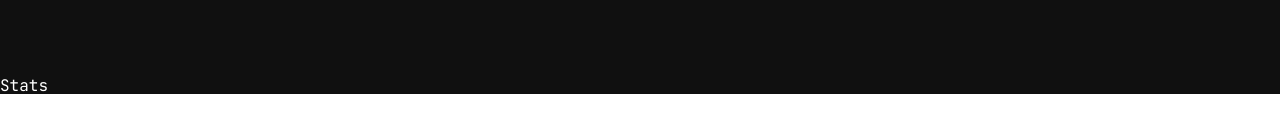
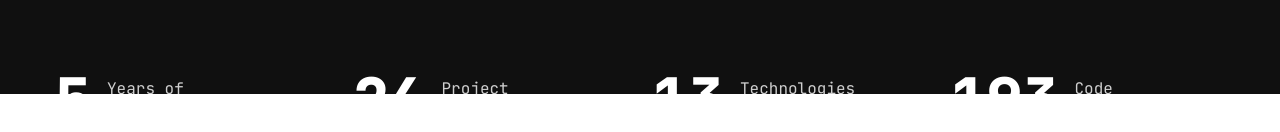
Before and after one commit to philip1091/portfolio2025, a Next.js app: page / in a window 1280 px wide. Shown: the part 706-838 px from the top of the page. Before the commit the page ends 808 px from the top, so only its background shows below. Built offline with nearby package versions, Linux system fonts and the light colour scheme.

Commit message:
finalizing homepage

```diff
--- a/components/Stats.jsx
+++ b/components/Stats.jsx
@@ -1,8 +1,56 @@
+"use client";
+import CountUp from "react-countup";
+
+const stats = [
+  {
+    num: 5,
+    text:"Years of Experience"
+  },
+  {
+    num: 26,
+    text:"Project completed"
+  },
+  {
+    num: 13,
+    text:"Technologies mastered"
+  },
+  {
+    num: 194,
+    text:"Code commits"
+  },
+]
 
 const Stats = () => {
   return (
-    <div>Stats</div>
-  )
+    <section className="pt-4 pb-12 xl:pt-0 xl:pb-0">
+      <div className="container mx-auto">
+        <div className="flex flex-wrap gap-6 max-w-[80vw] mx-auto xl:max-w-none">
+          {stats.map((item, index) => {
+            return (
+              <div
+                key={index}
+                className="flex-1 flex gap-4 items-center justify-center xl:justify-start"
+              >
+                <CountUp
+                  end={item.num}
+                  duration={5}
+                  delay={2}
+                  className="text-4xl xl:text-6xl font-extrabold"
+                />
+                <p
+                  className={`${
+                    item.text.length < 15 ? "max-w-[100px]" : "max-w-[150px]"
+                  } leading-snug text-white/80`}
+                >
+                  {item.text}
+                </p>
+              </div>
+            );
+          })}
+        </div>
+      </div>
+    </section>
+  );
 }
 
 export default Stats
--- a/package.json
+++ b/package.json
@@ -21,6 +21,7 @@
     "motion": "^11.15.0",
     "next": "15.1.3",
     "react": "^19.0.0",
+    "react-countup": "^6.5.3",
     "react-dom": "^19.0.0",
     "react-icons": "^5.4.0",
     "tailwind-merge": "^2.6.0",
```
Also changed, not shown: 1 other file (tests, documents, lock files or other folders).
